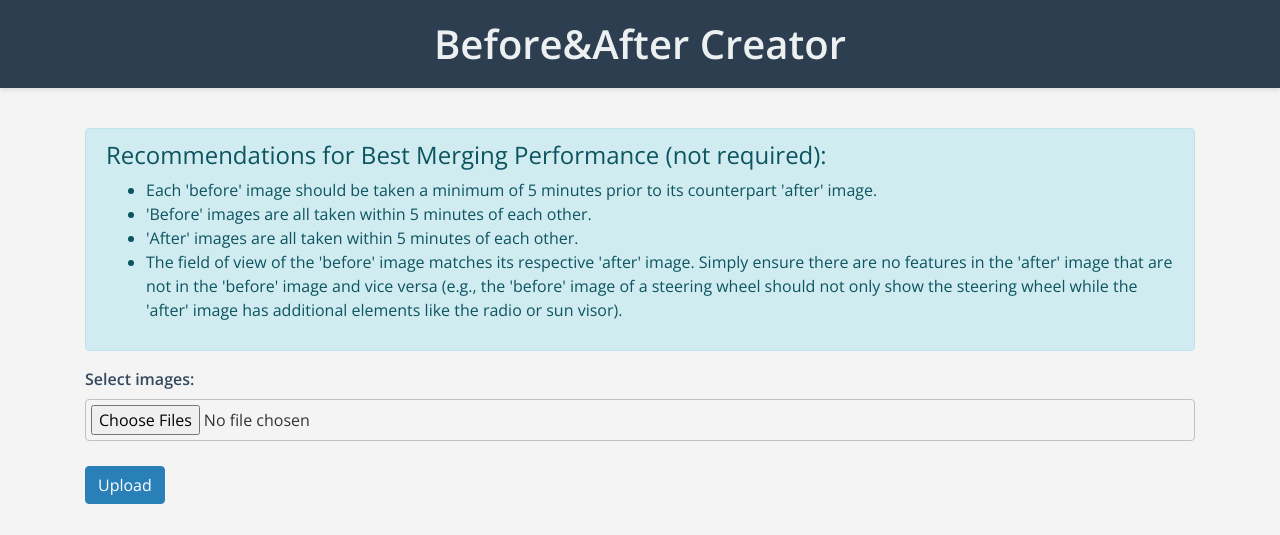
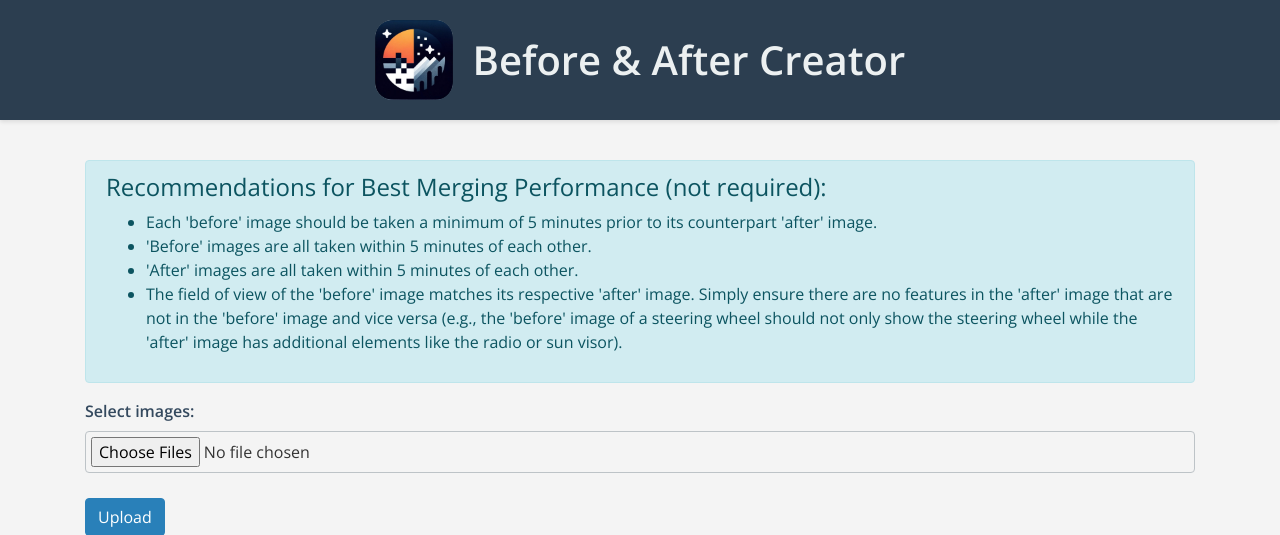
Before and after one commit to jmogainz/BeforeAfterPhotoCreatorApp, a Flask app: page / in a window 1280 px wide. Shown: the top 535 px of the page. Run offline with Flask 3, Linux system fonts and the light colour scheme; some libraries are stand-ins or nearby versions.

```diff
--- a/app.py
+++ b/app.py
@@ -58,4 +58,4 @@ def download_file(filename):
 
 # Running the Flask app
 if __name__ == '__main__':
-    app.run(host='0.0.0.0', port=80, debug=True)  # Listen on all interfaces
+    app.run(host='0.0.0.0', port=80, debug=False)  # Listen on all interfaces
--- a/clustering.py
+++ b/clustering.py
@@ -38,14 +38,14 @@ def filter_out_non_before_after_images(clusters, input_dir):
             timestamp = get_image_timestamp(os.path.join(input_dir, filename))
             if timestamp:
                 timestamps.append(timestamp)
+            else:
+                raise TimestampError(f"Timestamps are missing in some or all image metadata.")
         if timestamps:
             timestamps.sort()
             if timestamps[1] - timestamps[0] > datetime.timedelta(minutes=5):
                 filtered_clusters[cluster] = filenames
             else:
                 log(f"Filtered cluster {cluster} with timestamps: {timestamps}")
-        else:
-            raise TimestampError(f"Timestamps are missing in some or all image metadata.")
 
     return filtered_clusters
 
--- a/static/css/styles.css
+++ b/static/css/styles.css
@@ -4,7 +4,23 @@ body {
     font-family: 'Open Sans', sans-serif;
 }
 
+.header img#header-logo {
+    height: 80px;
+    /* Adjust the height as needed */
+    width: auto;
+    /* Keep the aspect ratio */
+    float: left;
+    /* Align the image to the left */
+    margin-right: 20px;
+    /* Add some space between the image and the title */
+    border-radius: 18px;
+    /* Optional: rounds the corners of the image */
+}
+
 .header {
+    display: flex;
+    align-items: center;
+    justify-content: center;
     background-color: #2c3e50;
     color: #ecf0f1;
     padding: 20px 0;
@@ -14,7 +30,8 @@ body {
 }
 
 .header h1 {
-    margin-bottom: 0;
+    margin: 0;
+    /* Adjust as needed to align with the image */
     font-weight: 600;
 }
 
@@ -29,16 +46,20 @@ body {
     max-width: 300px;
     height: auto;
     margin-bottom: 5px;
-    border-radius: 12px; /* Adjust the pixel value as per your preference */
+    border-radius: 12px;
+    /* Adjust the pixel value as per your preference */
     padding: 5px;
-    transition: transform 0.4s ease; /* Slower transition */
+    transition: transform 0.4s ease;
+    /* Slower transition */
 }
 
 .image-container img:hover {
     transform: scale(1.05);
 }
 
-.waiting-message, .progress, #results {
+.waiting-message,
+.progress,
+#results {
     text-align: center;
     margin-top: 20px;
 }
--- a/templates/index.html
+++ b/templates/index.html
@@ -1,34 +1,42 @@
 <!DOCTYPE html>
 <html lang="en">
+
 <head>
     <meta charset="UTF-8">
     <meta name="viewport" content="width=device-width, initial-scale=1.0">
-    <title>Before&After Creator</title>
+    <title>Before & After Creator</title>
     <link rel="stylesheet" href="https://stackpath.bootstrapcdn.com/bootstrap/4.3.1/css/bootstrap.min.css">
     <link rel="stylesheet" href="/static/css/styles.css">
     <link rel="icon" type="image/x-icon" href="/static/images/favicon.ico">
     <link href="https://fonts.googleapis.com/css2?family=Open+Sans:wght@400;600&display=swap" rel="stylesheet">
 </head>
+
 <body>
     <div class="header">
-        <h1>Before&After Creator</h1>
+        <img src="/static/images/b&a.jpg" alt="Before and After Logo" id="header-logo">
+        <h1>Before & After Creator</h1>
     </div>
     <div class="container">
         <!-- Info Box with Recommendations -->
         <div class="alert alert-info mt-4" role="alert">
             <h4 class="alert-heading">Recommendations for Best Merging Performance (not required):</h4>
             <ul>
-                <li>Each 'before' image should be taken a minimum of 5 minutes prior to its counterpart 'after' image.</li>
+                <li>Each 'before' image should be taken a minimum of 5 minutes prior to its counterpart 'after' image.
+                </li>
                 <li>'Before' images are all taken within 5 minutes of each other.</li>
                 <li>'After' images are all taken within 5 minutes of each other.</li>
-                <li>The field of view of the 'before' image matches its respective 'after' image. Simply ensure there are no features in the 'after' image that are not in the 'before' image and vice versa (e.g., the 'before' image of a steering wheel should not only show the steering wheel while the 'after' image has additional elements like the radio or sun visor).</li>
+                <li>The field of view of the 'before' image matches its respective 'after' image. Simply ensure there
+                    are no features in the 'after' image that are not in the 'before' image and vice versa (e.g., the
+                    'before' image of a steering wheel should not only show the steering wheel while the 'after' image
+                    has additional elements like the radio or sun visor).</li>
             </ul>
         </div>
 
         <form id="upload-form" enctype="multipart/form-data">
             <div class="form-group">
                 <label for="imageUpload">Select images:</label>
-                <input type="file" class="form-control-file" id="imageUpload" name="images" multiple aria-label="Upload Images">
+                <input type="file" class="form-control-file" id="imageUpload" name="images" multiple
+                    aria-label="Upload Images">
             </div>
             <button type="submit" class="btn btn-primary">Upload</button>
         </form>
@@ -43,4 +51,5 @@
     <script src="https://code.jquery.com/jquery-3.3.1.min.js"></script>
     <script src="/static/js/script.js"></script>
 </body>
+
 </html>
```
Also changed, not shown: static/images/b&a.jpg (added), 1 other file.
